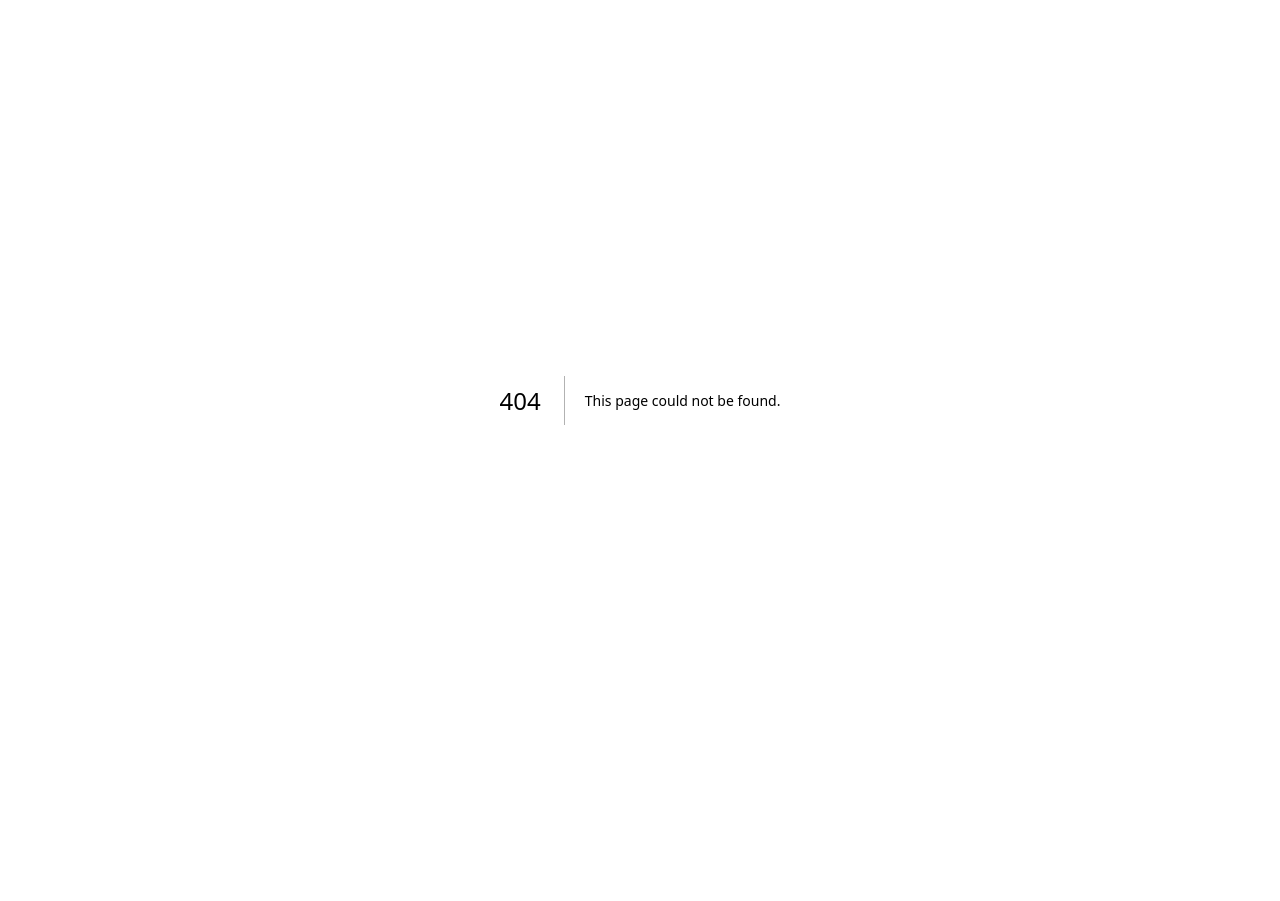
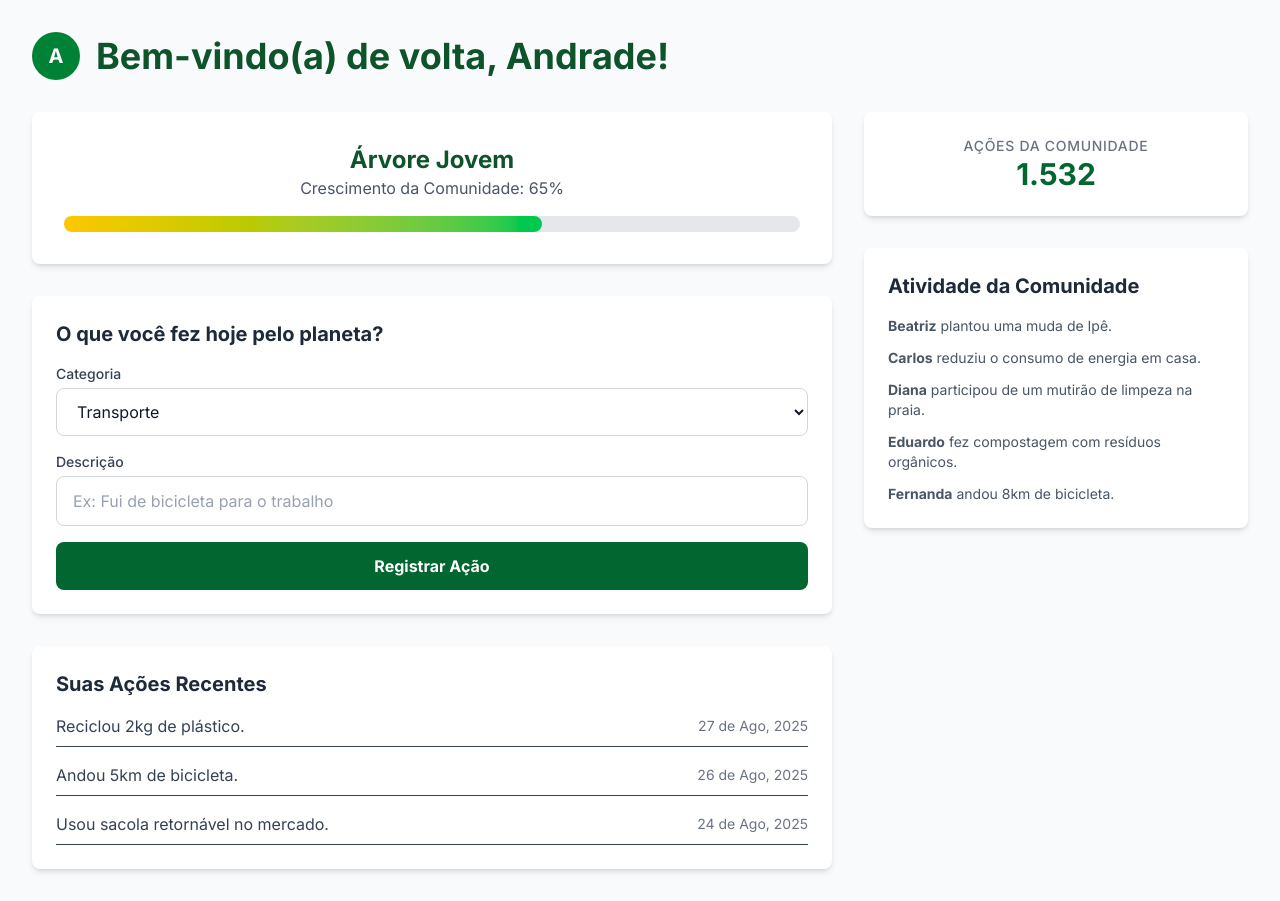
Before and after one commit to JGuilherme-aa1603/arvore-comunitaria-FRONT, a Next.js app: page /dashboard in a window 1280 px wide. Before the commit this address had no page. Before the commit the page ends 800 px from the top, so only its background shows below. Built offline with nearby package versions, Linux system fonts and the light colour scheme.

Commit message:
feat: add dashboard components and mock data for user actions and community feed

```diff
--- /dev/null
+++ b/src/app/dashboard/components/QuickActionCard.jsx
@@ -0,0 +1,63 @@
+"use client";
+import React, { useState } from "react";
+
+export default function QuickActionCard() {
+  const [description, setDescription] = useState("");
+
+  const handleSubmit = (e) => {
+    e.preventDefault();
+    alert(`Ação registrada: ${description}`);
+    setDescription("");
+  };
+
+  return (
+    <div className="bg-white p-6 rounded-lg shadow-md">
+      <h3 className="font-bold text-xl mb-4 text-gray-800">
+        O que você fez hoje pelo planeta?
+      </h3>
+      <form onSubmit={handleSubmit}>
+        <div className="mb-4">
+          <label
+            htmlFor="category"
+            className="block text-sm font-medium text-gray-700 mb-1"
+          >
+            Categoria
+          </label>
+          <select
+            id="category"
+            className="w-full px-4 py-3 border border-gray-300 rounded-lg focus:outline-none focus:ring-2 focus:ring-green-600 text-gray-900"
+          >
+            <option>Transporte</option>
+            <option>Alimentação</option>
+            <option>Energia</option>
+            <option>Reciclagem</option>
+            <option>Outro</option>
+          </select>
+        </div>
+        <div className="mb-4">
+          <label
+            htmlFor="description"
+            className="block text-sm font-medium text-gray-700 mb-1"
+          >
+            Descrição
+          </label>
+          <input
+            type="text"
+            id="description"
+            value={description}
+            onChange={(e) => setDescription(e.target.value)}
+            className="w-full px-4 py-3 border border-gray-300 rounded-lg focus:outline-none focus:ring-2 focus:ring-green-600 text-gray-900 placeholder:text-gray-400"
+            placeholder="Ex: Fui de bicicleta para o trabalho"
+            required
+          />
+        </div>
+        <button
+          type="submit"
+          className="w-full bg-green-800 text-white font-bold py-3 px-4 rounded-lg hover:bg-green-700 transition-colors duration-300"
+        >
+          Registrar Ação
+        </button>
+      </form>
+    </div>
+  );
+}
--- /dev/null
+++ b/src/app/dashboard/components/StatsCard.jsx
@@ -0,0 +1,12 @@
+import React from "react";
+
+export default function StatsCard({ title, value }) {
+  return (
+    <div className="bg-white p-6 rounded-lg shadow-md text-center">
+      <p className="text-gray-500 text-sm font-medium uppercase tracking-wider">
+        {title}
+      </p>
+      <p className="text-3xl font-bold text-green-800">{value}</p>
+    </div>
+  );
+}
--- /dev/null
+++ b/src/app/dashboard/components/TreeVisual.jsx
@@ -0,0 +1,18 @@
+import React from "react";
+
+export default function TreeVisual({ level, stage }) {
+  return (
+    <div className="bg-white p-8 rounded-lg shadow-md text-center">
+      <h2 className="text-2xl font-bold text-green-900">{stage}</h2>
+      <p className="text-gray-600 mb-4">
+        Crescimento da Comunidade: {Math.round(level * 100)}%
+      </p>
+      <div className="w-full bg-gray-200 rounded-full h-4">
+        <div
+          className="bg-gradient-to-r from-yellow-400 to-green-500 h-4 rounded-full"
+          style={{ width: `${level * 100}%` }}
+        ></div>
+      </div>
+    </div>
+  );
+}
--- /dev/null
+++ b/src/app/dashboard/components/UserAvatar.jsx
@@ -0,0 +1,9 @@
+import React from "react";
+
+export default function UserAvatar({ initials }) {
+  return (
+    <div className="flex items-center justify-center h-12 w-12 bg-green-700 rounded-full text-white font-bold text-xl">
+      {initials}
+    </div>
+  );
+}
--- /dev/null
+++ b/src/app/dashboard/mocks/data.js
@@ -0,0 +1,40 @@
+export const mockUserData = {
+  name: "Andrade",
+  initials: "A",
+};
+
+export const mockTreeData = {
+  growthLevel: 0.65,
+  stageName: "Árvore Jovem",
+  totalActions: 1532,
+};
+
+export const mockUserRecentActions = [
+  { id: 1, description: "Reciclou 2kg de plástico.", date: "27 de Ago, 2025" },
+  { id: 2, description: "Andou 5km de bicicleta.", date: "26 de Ago, 2025" },
+  {
+    id: 3,
+    description: "Usou sacola retornável no mercado.",
+    date: "24 de Ago, 2025",
+  },
+];
+
+export const mockCommunityFeed = [
+  { id: 101, userName: "Beatriz", action: "plantou uma muda de Ipê." },
+  {
+    id: 102,
+    userName: "Carlos",
+    action: "reduziu o consumo de energia em casa.",
+  },
+  {
+    id: 103,
+    userName: "Diana",
+    action: "participou de um mutirão de limpeza na praia.",
+  },
+  {
+    id: 104,
+    userName: "Eduardo",
+    action: "fez compostagem com resíduos orgânicos.",
+  },
+  { id: 105, userName: "Fernanda", action: "andou 8km de bicicleta." },
+];
--- /dev/null
+++ b/src/app/dashboard/page.jsx
@@ -0,0 +1,53 @@
+import React from 'react';
+import { mockUserData, mockTreeData, mockCommunityFeed, mockUserRecentActions } from './mocks/data';
+import UserAvatar from './components/UserAvatar';
+import StatsCard from './components/StatsCard';
+import TreeVisual from './components/TreeVisual';
+import QuickActionCard from './components/QuickActionCard';
+
+export default function DashboardPage() {
+  return (
+    <div className="bg-gray-50 min-h-screen p-4 sm:p-8">
+      <div className="container mx-auto">
+        <div className="flex items-center space-x-4 mb-8">
+          <UserAvatar initials={mockUserData.initials} />
+          <h1 className="text-3xl sm:text-4xl font-bold text-green-900">
+            Bem-vindo(a) de volta, {mockUserData.name}!
+          </h1>
+        </div>
+
+        <div className="grid grid-cols-1 lg:grid-cols-3 gap-8">
+          <div className="lg:col-span-2 space-y-8">
+            <TreeVisual level={mockTreeData.growthLevel} stage={mockTreeData.stageName} />
+            <QuickActionCard />
+            <div className="bg-white p-6 rounded-lg shadow-md">
+              <h3 className="font-bold text-xl mb-4 text-gray-800">Suas Ações Recentes</h3>
+              <ul className="space-y-4">
+                {mockUserRecentActions.map(item => (
+                  <li key={item.id} className="text-gray-700 flex justify-between items-center border-b pb-2">
+                    <span>{item.description}</span>
+                    <span className="text-sm text-gray-500">{item.date}</span>
+                  </li>
+                ))}
+              </ul>
+            </div>
+          </div>
+
+          <div className="space-y-8">
+            <StatsCard title="Ações da Comunidade" value={mockTreeData.totalActions.toLocaleString('pt-BR')} />
+            <div className="bg-white p-6 rounded-lg shadow-md">
+              <h3 className="font-bold text-xl mb-4 text-gray-800">Atividade da Comunidade</h3>
+              <ul className="space-y-3">
+                {mockCommunityFeed.map(item => (
+                  <li key={item.id} className="text-sm text-gray-600">
+                    <strong>{item.userName}</strong> {item.action}
+                  </li>
+                ))}
+              </ul>
+            </div>
+          </div>
+        </div>
+      </div>
+    </div>
+  );
+}
```
